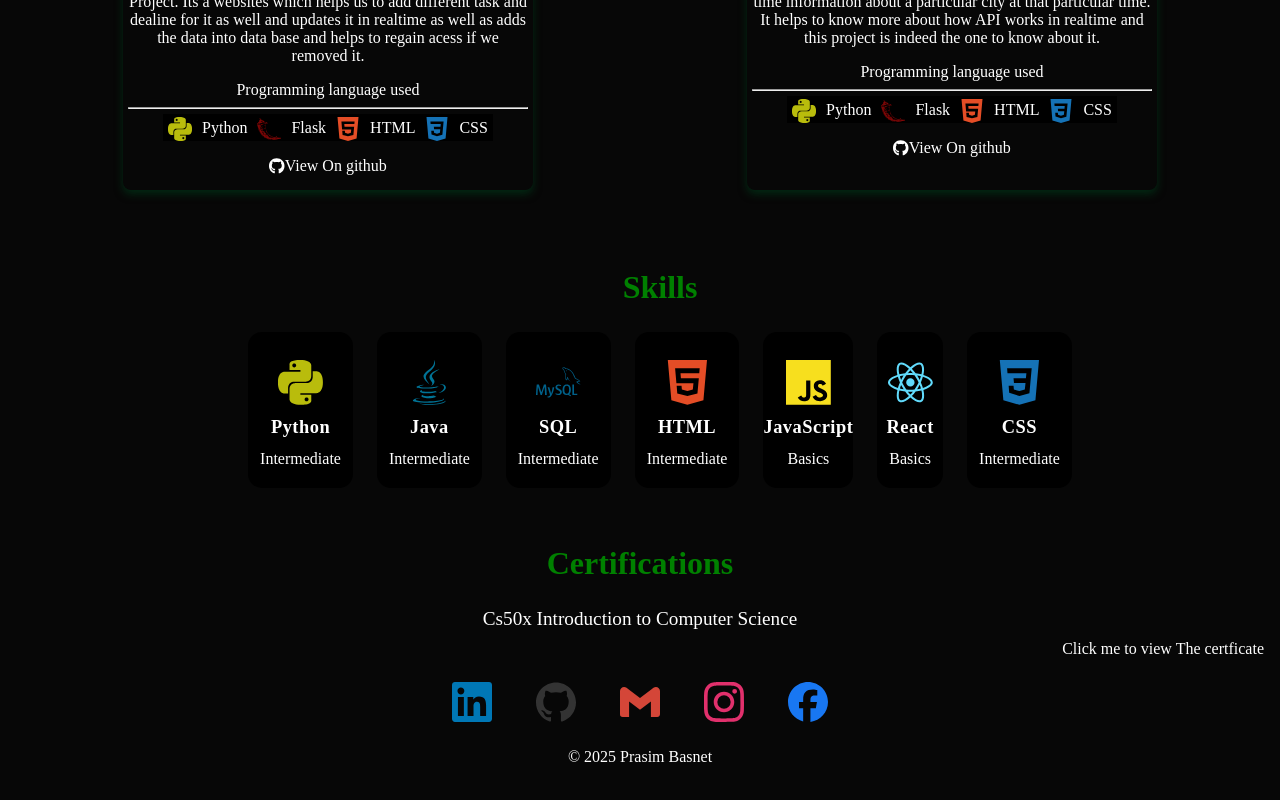
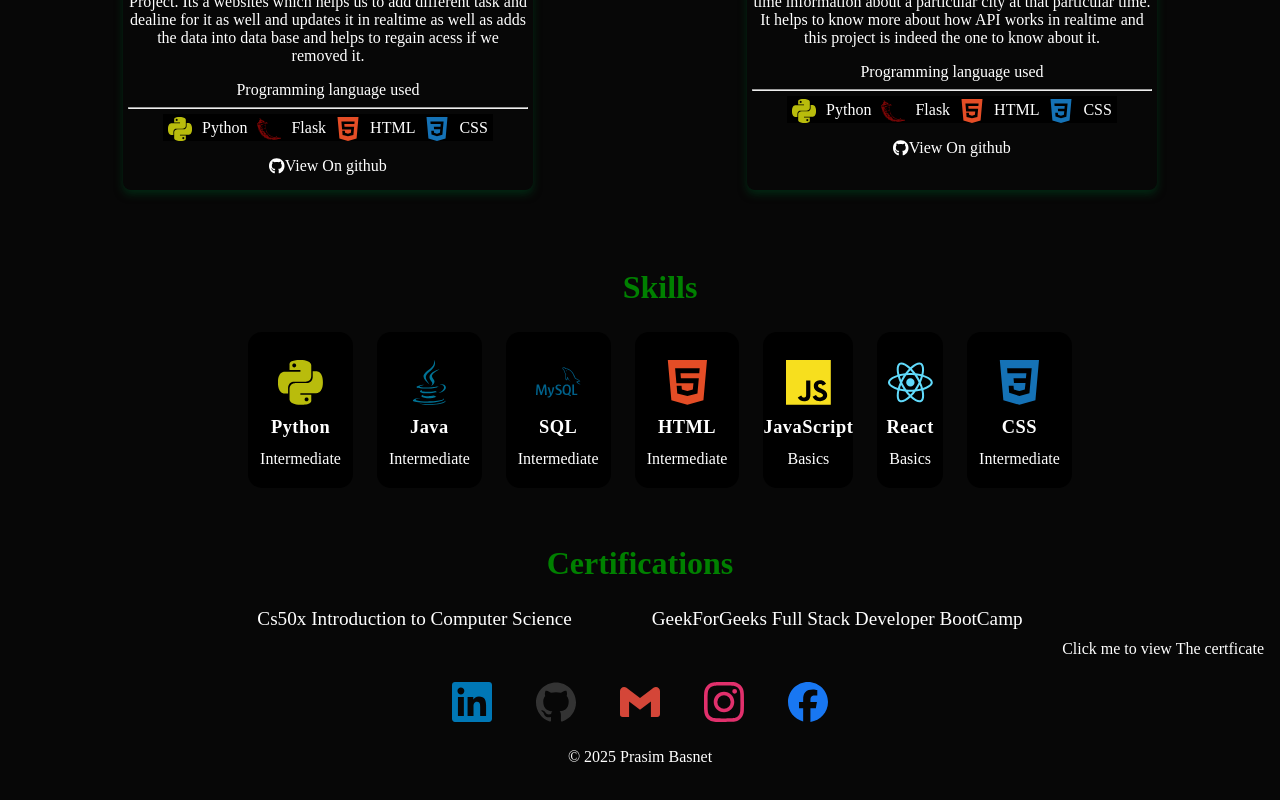
Before and after one commit to Prasiss/New-React, a React (Vite) app in the folder PersonalPortfolio/: page / in a window 1280 px wide. Shown: the part 1648-2448 px from the top of the page. Built offline with nearby package versions, Linux system fonts and the light colour scheme.

Commit message:
thought to create a link to my onedrive with certifications

```diff
--- a/PersonalPortfolio/src/Certfcations.jsx
+++ b/PersonalPortfolio/src/Certfcations.jsx
@@ -4,7 +4,10 @@ function Certifications() {
       <h2 className="titleName">Certifications</h2>
       <ul className="certification-list">
         <li>Cs50x Introduction to Computer Science</li>
+        <li>GeekForGeeks Full Stack Developer BootCamp </li>
       </ul>
+
+      {/* adding onedrive link to view all my certifications. */}
       <a href="">Click me to view The certficate</a>
     </div>
   );
```
